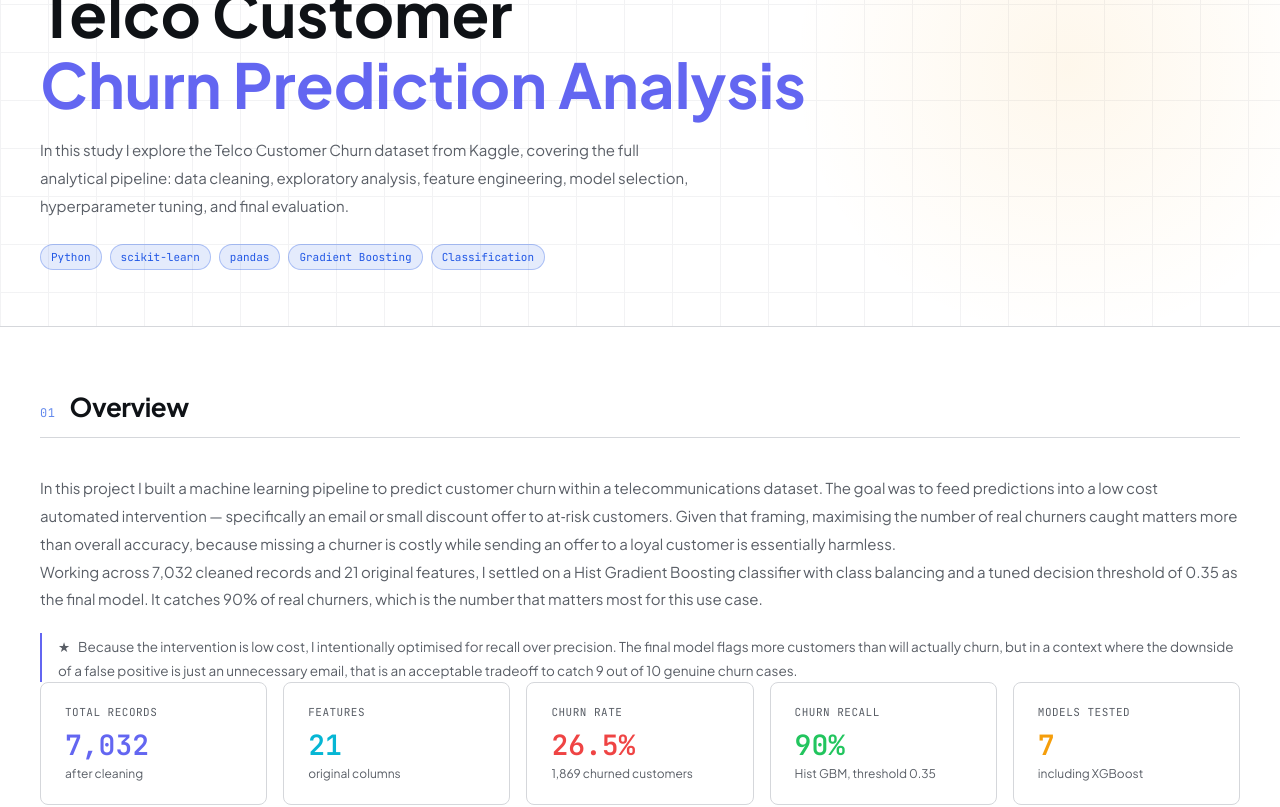
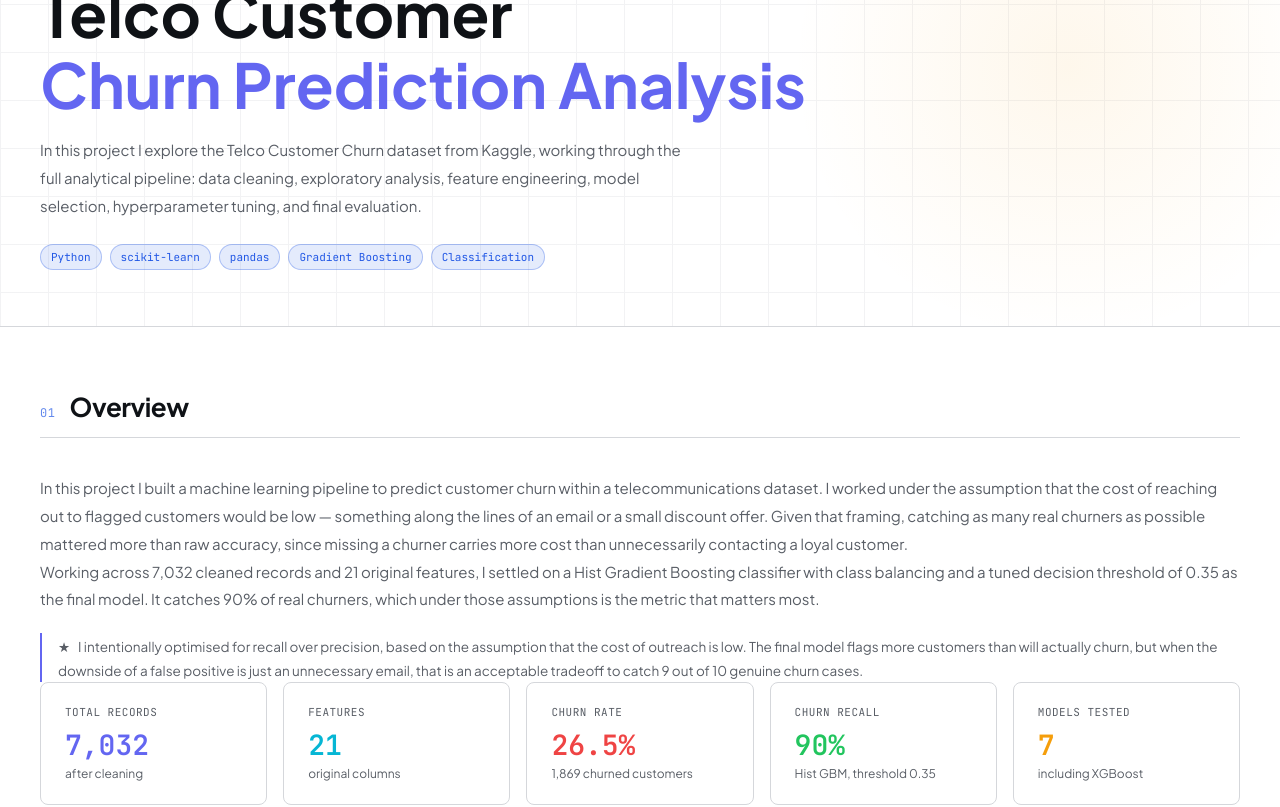
Before and after one commit to amJenish/MyPortfolio, a React (Vite) app in the folder client/: page /#/data/data-1 in a window 1280 px wide. Shown: the part 600-1407 px from the top of the page. Built offline with nearby package versions, Linux system fonts and the light colour scheme.

Commit message:
fixed telco grammar

```diff
--- a/client/src/content/portfolio/notebooks/telco-churn.page.tsx
+++ b/client/src/content/portfolio/notebooks/telco-churn.page.tsx
@@ -274,8 +274,8 @@ export default function TelcoChurnAnalysis(props: WorkPageProps) {
             </h1>
 
             <Body style={{ maxWidth: 660, marginBottom: 24 }}>
-              In this study I explore the Telco Customer Churn dataset from Kaggle, covering the full
-              analytical pipeline: data cleaning, exploratory analysis, feature engineering,
+              In this project I explore the Telco Customer Churn dataset from Kaggle, working through
+              the full analytical pipeline: data cleaning, exploratory analysis, feature engineering,
               model selection, hyperparameter tuning, and final evaluation.
             </Body>
 
@@ -291,24 +291,25 @@ export default function TelcoChurnAnalysis(props: WorkPageProps) {
           <div id="telco-overview" className="scroll-mt-28" style={{ marginBottom: 88 }}>
             <SectionLabel n={1} title="Overview" />
             <Body>
-              In this project I built a machine learning pipeline to predict customer churn within a
-              telecommunications dataset. The goal was to feed predictions into a low cost automated
-              intervention — specifically an email or small discount offer to at‑risk customers. Given
-              that framing, maximising the number of real churners caught matters more than overall
-              accuracy, because missing a churner is costly while sending an offer to a loyal customer
-              is essentially harmless.
+              In this project I built a machine learning pipeline to predict customer churn
+              within a telecommunications dataset. I worked under the assumption that the cost
+              of reaching out to flagged customers would be low — something along the lines of
+              an email or a small discount offer. Given that framing, catching as many real
+              churners as possible mattered more than raw accuracy, since missing a churner
+              carries more cost than unnecessarily contacting a loyal customer.
             </Body>
             <Body>
               Working across 7,032 cleaned records and 21 original features, I settled on a
-              Hist Gradient Boosting classifier with class balancing and a tuned decision threshold
-              of 0.35 as the final model. It catches 90% of real churners, which is the number that
-              matters most for this use case.
+              Hist Gradient Boosting classifier with class balancing and a tuned decision
+              threshold of 0.35 as the final model. It catches 90% of real churners, which
+              under those assumptions is the metric that matters most.
             </Body>
             <Notice color={CHART_COLORS.primary} icon="★">
-              Because the intervention is low cost, I intentionally optimised for recall over
-              precision. The final model flags more customers than will actually churn, but in a
-              context where the downside of a false positive is just an unnecessary email, that is
-              an acceptable tradeoff to catch 9 out of 10 genuine churn cases.
+              I intentionally optimised for recall over precision, based on the assumption
+              that the cost of outreach is low. The final model flags more customers than
+              will actually churn, but when the downside of a false positive is just an
+              unnecessary email, that is an acceptable tradeoff to catch 9 out of 10
+              genuine churn cases.
             </Notice>
 
             <div style={{ display: "grid", gridTemplateColumns: "repeat(auto-fit, minmax(180px, 1fr))", gap: 16 }}>
@@ -329,9 +330,9 @@ export default function TelcoChurnAnalysis(props: WorkPageProps) {
               churn label. A data quality check revealed that <Code>TotalCharges</Code> was ingested
               as an object column rather than a numeric type. Eleven records with blank strings were
               dropped — each had zero tenure and no churn, making them uninformative. A consistency
-              audit confirmed that all internet‑dependent service flags resolve
+              audit confirmed that all internet dependent service flags resolve
               to <Code>"No internet service"</Code> whenever <Code>InternetService</Code> is set to
-              No, with no cross‑field contradictions.
+              No, with no contradictions across fields.
             </Body>
 
             <div style={{ display: "grid", gridTemplateColumns: "repeat(auto-fit, minmax(280px, 1fr))", gap: 16 }}>
@@ -342,11 +343,11 @@ export default function TelcoChurnAnalysis(props: WorkPageProps) {
                 },
                 {
                   title: "TotalCharges Discrepancy",
-                  body: "2,323 mismatches exceeding a $50 tolerance between TotalCharges and tenure × MonthlyCharges — likely mid‑cycle plan changes or promotions recorded in billing history.",
+                  body: "2,323 mismatches exceeding a $50 tolerance between TotalCharges and tenure × MonthlyCharges — likely mid-cycle plan changes or promotions recorded in billing history.",
                 },
                 {
                   title: "Consistency Checks",
-                  body: "All six internet‑dependent feature columns were verified against the parent InternetService column. No inconsistencies surfaced across the audit.",
+                  body: "All six internet dependent feature columns were verified against the parent InternetService column. No inconsistencies surfaced across the audit.",
                 },
               ].map((card) => (
                 <div key={card.title} style={{ padding: 20, border: "1px solid var(--border)", borderRadius: 8, backgroundColor: "var(--card)" }}>
@@ -416,7 +417,7 @@ export default function TelcoChurnAnalysis(props: WorkPageProps) {
                   </BarChart>
                 </ResponsiveContainer>
                 <Body style={{ fontSize: 12, marginTop: 12, marginBottom: 0 }}>
-                  Month‑to‑month customers churn at 42.7% vs 2.8% on two‑year contracts. Over half the dataset (55%) is on month‑to‑month plans, making contract type one of the most actionable levers.
+                  Month to month customers churn at 42.7% vs 2.8% on two year contracts. Over half the dataset (55%) is on month to month plans, making contract type one of the most actionable levers.
                 </Body>
               </ChartCard>
 
@@ -433,7 +434,7 @@ export default function TelcoChurnAnalysis(props: WorkPageProps) {
                   </BarChart>
                 </ResponsiveContainer>
                 <Body style={{ fontSize: 12, marginTop: 12, marginBottom: 0 }}>
-                  Fiber optic customers churn at 41.9%, more than double the DSL rate. The pattern likely reflects the competitive fiber market and higher price points attracting price‑sensitive customers.
+                  Fiber optic customers churn at 41.9%, more than double the DSL rate. The pattern likely reflects a competitive fiber market and higher price points attracting customers who are price sensitive.
                 </Body>
               </ChartCard>
             </div>
@@ -469,7 +470,7 @@ export default function TelcoChurnAnalysis(props: WorkPageProps) {
                   </BarChart>
                 </ResponsiveContainer>
                 <Body style={{ fontSize: 12, marginTop: 12, marginBottom: 0 }}>
-                  Customers lacking online security or tech support churn at rates near 42%. Subscribers to these add‑on services churn at roughly one third that rate.
+                  Customers lacking online security or tech support churn at rates near 42%. Subscribers to these additional services churn at roughly one third that rate.
                 </Body>
               </ChartCard>
             </div>
@@ -497,22 +498,22 @@ export default function TelcoChurnAnalysis(props: WorkPageProps) {
             <SectionLabel n={4} title="Analytical Notes" />
             <Body>
               Several patterns are orthogonal and reinforce each other. Fiber optic internet, high
-              monthly charges, and month‑to‑month contracts frequently co‑occur among churned customers.
+              monthly charges, and month to month contracts frequently co-occur among churned customers.
             </Body>
 
             <div style={{ display: "grid", gridTemplateColumns: "repeat(auto-fit, minmax(260px, 1fr))", gap: 12 }}>
               {[
                 { icon: "○", color: "var(--muted-foreground)", text: "Gender shows no meaningful difference in churn rate across the dataset." },
-                { icon: "▲", color: CHART_COLORS.danger,       text: "New customers (< 12 months) are the highest risk segment for early churn." },
+                { icon: "▲", color: CHART_COLORS.danger,       text: "New customers under 12 months are the highest risk segment for early churn." },
                 { icon: "▲", color: CHART_COLORS.danger,       text: "Higher monthly charges are consistently associated with greater attrition." },
-                { icon: "▲", color: CHART_COLORS.danger,       text: "Month‑to‑month contract holders represent the majority of churned customers." },
+                { icon: "▲", color: CHART_COLORS.danger,       text: "Month to month contract holders represent the majority of churned customers." },
                 { icon: "▲", color: CHART_COLORS.danger,       text: "Electronic check payment is strongly linked to churn, partially confounded by senior citizen demographics." },
                 { icon: "▲", color: CHART_COLORS.danger,       text: "Fiber optic subscribers churn noticeably more often than DSL or no internet customers." },
                 { icon: "▼", color: CHART_COLORS.success,      text: "Customers with dependents are substantially less likely to churn." },
                 { icon: "▼", color: CHART_COLORS.success,      text: "Having a partner correlates with higher retention rates." },
                 { icon: "▲", color: CHART_COLORS.warning,      text: "Senior citizens churn at disproportionately high rates relative to their share of the customer base." },
                 { icon: "▼", color: CHART_COLORS.success,      text: "Online security subscribers exhibit roughly one third the churn rate of those without it." },
-                { icon: "▲", color: CHART_COLORS.warning,      text: "Paperless billing customers are more likely to churn, possibly a proxy for price‑comparison‑savvy users." },
+                { icon: "▲", color: CHART_COLORS.warning,      text: "Paperless billing customers are more likely to churn, possibly a proxy for users who actively compare prices." },
                 { icon: "▼", color: CHART_COLORS.success,      text: "Technical support subscribers display substantially better retention, similar to online security." },
               ].map((item, i) => (
                 <div key={i} style={{ padding: "14px 16px", border: "1px solid var(--border)", borderRadius: 8, backgroundColor: "var(--card)", display: "flex", gap: 10 }}>
@@ -547,9 +548,9 @@ export default function TelcoChurnAnalysis(props: WorkPageProps) {
 
             <Notice color={CHART_COLORS.warning} icon="◈">
               The <Code>risk_score</Code> feature aggregates nine binary risk indicators
-              (senior citizen status, high monthly charges, short tenure, month‑to‑month contract,
+              (senior citizen status, high monthly charges, short tenure, month to month contract,
               fiber without security, no support services, paperless billing, electronic check,
-              and extra internet add‑ons) into a single composite score.
+              and extra internet addons) into a single composite score.
             </Notice>
 
             <ChartCard title="Chart 8: Top 10 Features by Importance (Random Forest Baseline)" subtitle="Financial history and tenure dominate; contract and security add meaningful signal">
@@ -567,7 +568,7 @@ export default function TelcoChurnAnalysis(props: WorkPageProps) {
                 </BarChart>
               </ResponsiveContainer>
               <Body style={{ fontSize: 12, marginTop: 12, marginBottom: 0 }}>
-                Total charges, tenure, and monthly charges collectively account for nearly 28% of model importance. A three‑feature ablation using only these variables achieved 75.6% accuracy.
+                Total charges, tenure, and monthly charges collectively account for nearly 28% of model importance. A three feature ablation using only these variables achieved 75.6% accuracy.
               </Body>
             </ChartCard>
           </div>
@@ -576,7 +577,7 @@ export default function TelcoChurnAnalysis(props: WorkPageProps) {
           <div id="telco-models" className="scroll-mt-28" style={{ marginBottom: 88 }}>
             <SectionLabel n={6} title="Model Selection" />
             <Body>
-              Seven algorithm configurations were evaluated on a consistent 70/30 train‑test split.
+              Seven algorithm configurations were evaluated on a consistent 70/30 train test split.
               Standard Gradient Boosting produced the highest raw accuracy at 80.3% but only caught
               51% of actual churners. Hist Gradient Boosting with class balancing and a 0.35 decision
               threshold pushed churn recall to 90%.
@@ -620,7 +621,7 @@ export default function TelcoChurnAnalysis(props: WorkPageProps) {
             <Notice color={CHART_COLORS.warning} icon="◈">
               The accuracy drop from 80% to 66% is a product of the model flagging customers more
               aggressively. A model that scores 80% accuracy by missing half the churners would be
-              less useful for what this is built to do.
+              less useful given the design decisions made here.
             </Notice>
           </div>
 
@@ -628,7 +629,7 @@ export default function TelcoChurnAnalysis(props: WorkPageProps) {
           <div id="telco-tuning" className="scroll-mt-28" style={{ marginBottom: 88 }}>
             <SectionLabel n={7} title="Hyperparameter Tuning" />
             <Body>
-              GridSearchCV with 3‑fold cross‑validation was run across 32 parameter combinations,
+              GridSearchCV with 3 fold cross validation was run across 32 parameter combinations,
               scored on churn F1 rather than accuracy. The search space covered learning rate, tree
               depth, minimum samples per leaf, number of iterations, and L2 regularisation.
             </Body>
@@ -674,10 +675,10 @@ export default function TelcoChurnAnalysis(props: WorkPageProps) {
           <div id="telco-evaluation" className="scroll-mt-28" style={{ marginBottom: 88 }}>
             <SectionLabel n={8} title="Evaluation Results" />
             <Body>
-              The final model was evaluated on a held‑out test set of 2,110 subscribers. Among 561
+              The final model was evaluated on a held out test set of 2,110 subscribers. Among 561
               actual churners, the model caught 504, giving a recall of 90%. It missed 57 and
               unnecessarily flagged 653 loyal customers — an acceptable cost for the recall it
-              produces in a low‑cost intervention context.
+              produces given the assumptions baked into the design.
             </Body>
 
             <div style={{ display: "grid", gridTemplateColumns: "1fr 1fr", gap: 20, marginBottom: 20 }}>
@@ -712,8 +713,8 @@ export default function TelcoChurnAnalysis(props: WorkPageProps) {
 
             <Notice color={CHART_COLORS.warning} icon="◈">
               The wide gap between churned and retained class metrics is intentional. If the
-              intervention cost were high, a different threshold or scoring objective would be the
-              right call.
+              assumed outreach cost were high, a different threshold or scoring objective
+              would have been the right call.
             </Notice>
           </div>
 
@@ -729,10 +730,10 @@ export default function TelcoChurnAnalysis(props: WorkPageProps) {
 
             <div style={{ display: "grid", gridTemplateColumns: "repeat(auto-fit, minmax(260px, 1fr))", gap: 16 }}>
               {[
-                { title: "Threshold Monitoring",      color: CHART_COLORS.primary,   body: "The 0.35 threshold could be re-tested across multiple folds and time splits, which may potentially further improve confidence in recall stability and reduce sensitivity to a single test sample." },
-                { title: "Advanced Explainability",   color: CHART_COLORS.secondary, body: "SHAP-based explanation layers could be added for prediction-level attribution, which may potentially improve further trust, auditability, and decision quality in retention workflows." },
-                { title: "Interaction Feature Depth", color: CHART_COLORS.warning,   body: "A broader sweep of two-way and three-way interaction features could be explored, which may potentially improve further detection of compound churn signals missed by single-feature effects." },
-                { title: "Segment Level Modeling",    color: CHART_COLORS.purple,    body: "Separate models could be trained for concentrated risk groups, such as fiber users on month-to-month contracts, which may potentially improve segment-level precision while preserving strong recall." },
+                { title: "Threshold Monitoring",      color: CHART_COLORS.primary,   body: "The 0.35 threshold could be re-tested across multiple folds and time splits, which may improve confidence in recall stability and reduce sensitivity to a single test sample." },
+                { title: "Advanced Explainability",   color: CHART_COLORS.secondary, body: "SHAP-based explanation layers could be added for prediction level attribution, which would improve trust, auditability, and decision quality in any downstream retention workflow." },
+                { title: "Interaction Feature Depth", color: CHART_COLORS.warning,   body: "A broader sweep of two way and three way interaction features could surface compound churn signals missed by individual feature effects." },
+                { title: "Segment Level Modeling",    color: CHART_COLORS.purple,    body: "Separate models trained on concentrated risk groups — such as fiber users on month to month contracts — could improve segment level precision while preserving strong recall." },
               ].map((card) => (
                 <div key={card.title} style={{ padding: 20, border: "1px solid var(--border)", borderRadius: 8, backgroundColor: "var(--card)" }}>
                   <div style={{ fontSize: 13, fontWeight: 600, color: card.color, marginBottom: 8 }}>{card.title}</div>
```
